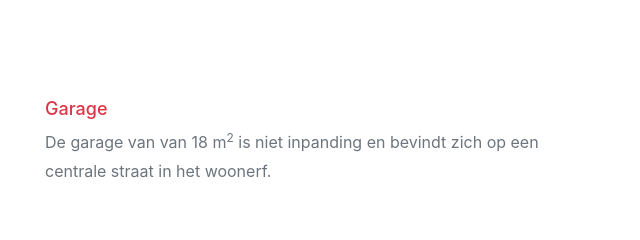
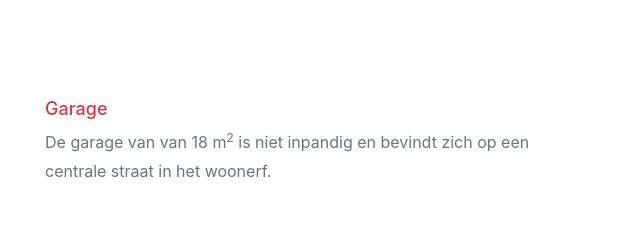
Before and after one commit to pierot/beekvelden-65, a website: page index.html in a window 1280 px wide. Shown: the part 3740-3980 px from the top of the page, 610-1250 px from the left. Drawn offline with Linux system fonts and the light colour scheme.

Commit message:
chore: copy error

```diff
--- a/index.html
+++ b/index.html
@@ -233,7 +233,7 @@
               <div class="media-body">
                 <h3 class="h5">Garage</h3>
                 <p>
-                  De garage van van 18 m<sup>2</sup> is niet inpanding en bevindt zich op een centrale straat in het woonerf.
+                  De garage van van 18 m<sup>2</sup> is niet inpandig en bevindt zich op een centrale straat in het woonerf.
                 </p>
               </div>
             </div>
```
